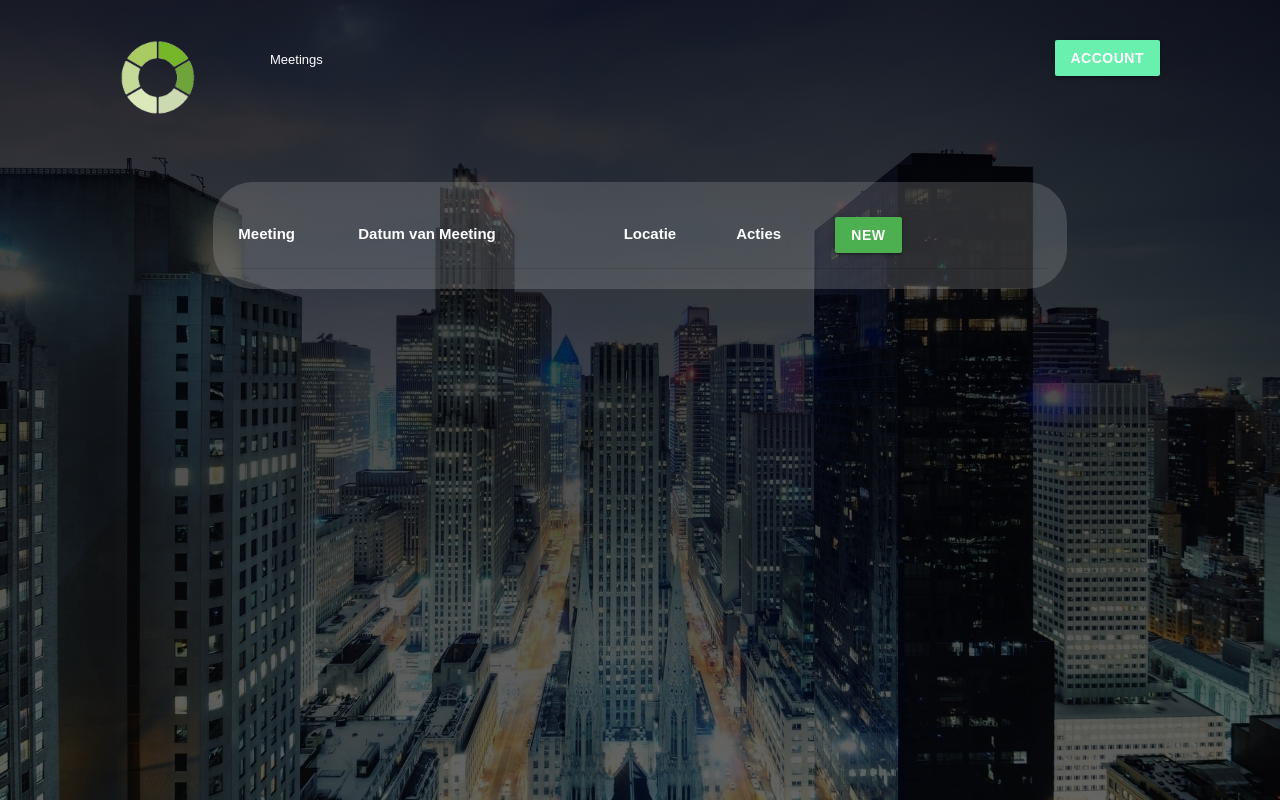
After one commit to Project-C-2B2/Web-App, a Symfony app: template app/Resources/views/manager/managerMeetingView.html.twig in a window 1280 px wide. The commit adds this page. Run offline with Twig, Linux system fonts and the light colour scheme; the template is opened without the code that fills it, so the values that code supplies are empty; some libraries are stand-ins or nearby versions.

Commit message:
Full CRUD

```diff
--- a/app/Resources/views/base.html.twig
+++ b/app/Resources/views/base.html.twig
@@ -25,9 +25,7 @@
                     $(document).ready(function() {
                         M.updateTextFields();
                     });
-
                 </script>
-
             {% endblock %}
         {% endblock %}
     </body>
--- /dev/null
+++ b/app/Resources/views/baseContent.html.twig
@@ -0,0 +1,43 @@
+{% extends 'base.html.twig' %}
+
+{% block stylesheets %}
+    {{ parent() }}
+    <link rel="stylesheet" href="{{ asset('css/main.css') }}">
+{% endblock %}
+
+{% block body %}
+    <head>
+        <meta charset="UTF-8">
+        <title>User Dashboard</title>
+    </head>
+    <body>
+    <div class="wrapper">
+        {% block nav %}
+        <div class="nav-bar">
+            <div class="nav-logo"><a href="{{ path('loginRedirect') }}" ><img src="{{ asset("images/logocs.png") }}" width="75" height="75" alt="logo"></a></div>
+            <div class="nav-items">
+                <ul>
+                    <li><a href="{{ path('employee-meetings') }}">Meetings</a></li>
+                    <li><a href="{{ path('employee-agenda') }}">Agenda</a></li>
+                    <li><a href="{{ path('employee-groups') }}">Groups</a></li>
+                    <li><a href="{{ path('employee-feedback') }}">Feedback</a></li>
+                    <li><a href="{{ path('employee-about') }}">About</a></li>
+                    <li><a href="{{ path('employee-contact') }}">Contact</a></li>
+                </ul>
+                <a class="btn" href="{{ path('login') }}">account</a>
+            </div>
+        </div>
+        {% endblock %}
+        <div class="main-section">
+            <div class="row center-align">
+                <div class="col s2"></div>
+                <div class="col s8 main row">
+                    {% block content %}{% endblock %}
+                </div>
+                <div class="col s2"></div>
+            </div>
+        </div>
+    </div>
+    </body>
+
+{% endblock %}
--- a/app/Resources/views/guest/login.html.twig
+++ b/app/Resources/views/guest/login.html.twig
@@ -39,7 +39,7 @@
                     <label for="password">Password</label>
                 </div>
                 <div class="col s12">
-                    <input type="hidden" name="_target_path" value="/user/dashboard"/>
+                    <input type="hidden" name="_target_path" value="/login/redirect"/>
                     <button class="btn" type="submit">Sign In</button>
                 </div>
             </div>
--- /dev/null
+++ b/app/Resources/views/manager/managerMeetingView.html.twig
@@ -0,0 +1,42 @@
+{% extends 'baseContent.html.twig' %}
+
+{% block stylesheets %}
+    {{ parent() }}
+    <link rel="stylesheet" href="{{ asset('css/meeting.css') }}">
+{% endblock %}
+
+{% block nav %}
+    <div class="nav-bar">
+        <div class="nav-logo"><a href="{{ path('loginRedirect') }}" ><img src="{{ asset("images/logocs.png") }}" width="75" height="75" alt="logo"></a></div>
+        <div class="nav-items">
+            <ul>
+                <li><a href="{{ path('manager-meeting-create') }}">Meetings</a></li>
+            </ul>
+            <a class="btn" href="{{ path('login') }}">account</a>
+        </div>
+    </div>
+{% endblock %}
+
+{% block content %}
+    <table>
+        <thead>
+            <tr>
+                <th>Meeting</th>
+                <th>Datum van Meeting</th>
+                <th>Locatie</th>
+                <th>Acties <a class="btn green" style="margin-left: 50px" href="{{ path('manager-meeting-create') }}">New</a></th>
+            </tr>
+        </thead>
+
+        <tbody>
+            {% for meeting in meetings %}
+                <tr>
+                    <td>{{ meeting }}</td>
+                    <td>{{ meeting.dateTime |date("m/d/Y") }}</td>
+                    <td>{{ meeting.location }}</td>
+                    <td><a class="btn green" href="{{ path('manager-meeting-update', {'id':meeting.id}) }}">Update</a><a class="btn red" href="{{ path('manager-meeting-delete', {'id':meeting.id}) }}">Remove</a></td>
+                </tr>
+            {% endfor %}
+        </tbody>
+    </table>
+{% endblock %}
--- a/src/AppBundle/DataFixtures/ORM/LoadMeetingData.php
+++ b/src/AppBundle/DataFixtures/ORM/LoadMeetingData.php
@@ -3,6 +3,7 @@
 namespace AppBundle\DataFixtures\ORM;
 
 
+use AppBundle\Entity\Group;
 use AppBundle\Entity\Meeting;
 use AppBundle\Entity\User;
 use Doctrine\Bundle\FixturesBundle\Fixture;
@@ -19,6 +20,7 @@ class LoadMeetingData extends Fixture implements DependentFixtureInterface
         $dateTime = new \DateTime(date('Y-m-d H:i:s',strtotime('+1 hour',strtotime(date("Y-m-d H:i:s")))));
         $meeting->setDateTime($dateTime);
         $meeting->setLocation('Online');
+        $meeting->setGroup($manager->getRepository(Group::class)->findOneByName("testFrontend"));
         $meeting->addAttendee($manager->getRepository(User::class)->findOneByEmail("frontend@email.com"));
         $meeting->addAttendee($manager->getRepository(User::class)->findOneByEmail("frontend2@email.com"));
         $meeting->addAttendee($manager->getRepository(User::class)->findOneByEmail("frontend4@email.com"));
@@ -29,7 +31,8 @@ class LoadMeetingData extends Fixture implements DependentFixtureInterface
     public function getDependencies()
     {
         return [
-            LoadUserData::class
+            LoadUserData::class,
+            LoadGroupData::class
         ];
     }
 }
--- a/src/AppBundle/Entity/Group.php
+++ b/src/AppBundle/Entity/Group.php
@@ -116,4 +116,9 @@ class Group
         $this->groupsInUserAssociation->removeElement($groupsInUserAssociation);
     }
 
+    public function __toString()
+    {
+        return $this->getName();
+    }
+
 }
--- /dev/null
+++ b/web/css/main.css
@@ -0,0 +1,82 @@
+
+*{
+    margin: 0;
+    padding: 0;
+    font-family: sans-serif;
+}
+.wrapper{
+    height: 100vh;
+    background-image: linear-gradient(rgba(0,0,0,0.8),rgba(0,0,0,0.6)),url("../images/4UZAlQ.jpg");
+    background-position: center;
+    background-size: cover;
+    overflow-x: hidden;
+    position: relative;
+}
+.nav-bar{
+    display: flex;
+    padding: 40px 120px;
+}
+.nav-logo{
+    /*margin-left: 20px;*/
+    margin-bottom: 20px;
+
+}
+.nav-items{
+    flex: 1;
+}
+.nav-items ul{
+    margin-left: 50px;
+    display: inline;
+}
+.nav-items ul li{
+    list-style: none;
+    display: inline-block;
+    padding: 8px 25px;
+}
+.nav-items ul li a{
+    color: #fff;
+    text-decoration: none;
+    font-size: 13px;
+}
+.nav-items ul li::after{
+    content:"";
+    width: 0;
+    height: 2px;
+    background: #69F0AE;
+    display: block;
+    margin: auto;
+    transition: .5s;
+}
+.nav-items ul li:hover::after{
+    width: 100%;
+}
+.btn{
+    padding: 10px auto;
+    border: 0;
+    background: #69F0AE;
+    font-weight: bold;
+    cursor: pointer;
+    size: 50px;
+}
+.nav-items .btn{
+    float: right;
+}
+.welcome-text{
+    margin: 80px;
+    color: #f9f2f4;
+}
+.welcome-text span{
+    color: #69F0AE;
+}
+.current-page{
+    margin: 80px;
+    color: #69F0AE;
+}
+.upcoming-meetings{
+    margin: 80px;
+    color: #fff;
+}
+
+.upcoming-meetings span{
+    color: #69F0AE;
+}
--- a/web/css/meeting.css
+++ b/web/css/meeting.css
@@ -1,3 +1,25 @@
-/*select {*/
-    /*display: block;*/
-/*}*/
+select {
+    display: block;
+    width: 75%;
+}
+
+.main-section textarea,
+.main-section input,
+.main-section label,
+.main-section {
+    color: white !important;
+}
+
+label {
+    font-size: 15px;
+}
+
+.form_row {
+    margin-top: 5px
+}
+
+.main-section .main {
+    background: rgba(204, 204, 204, 0.2);
+    border-radius: 40px;
+    padding: 20px;
+}
```
Also changed, not shown: app/Resources/views/baseUser.html.twig (added, +35 -0 lines), app/Resources/views/manager/homepage.html.twig (added, +29 -0 lines), app/Resources/views/manager/managerMeetingCreate.html.twig (+35 -23 lines), app/config/security.yml (+8 -1 lines), src/AppBundle/Controller/EmployeeController.php (+9 -19 lines), src/AppBundle/Controller/GuestController.php (+21 -1 lines), src/AppBundle/Controller/ManagerController.php (+40 -21 lines), src/AppBundle/DataFixtures/ORM/LoadUserData.php (+8 -0 lines), src/AppBundle/Entity/Meeting.php (+21 -0 lines), src/AppBundle/Form/Type/MeetingType.php (+16 -9 lines), src/AppBundle/Manager/MeetingManager.php (+14 -0 lines), web/css/testu.css (deleted).
